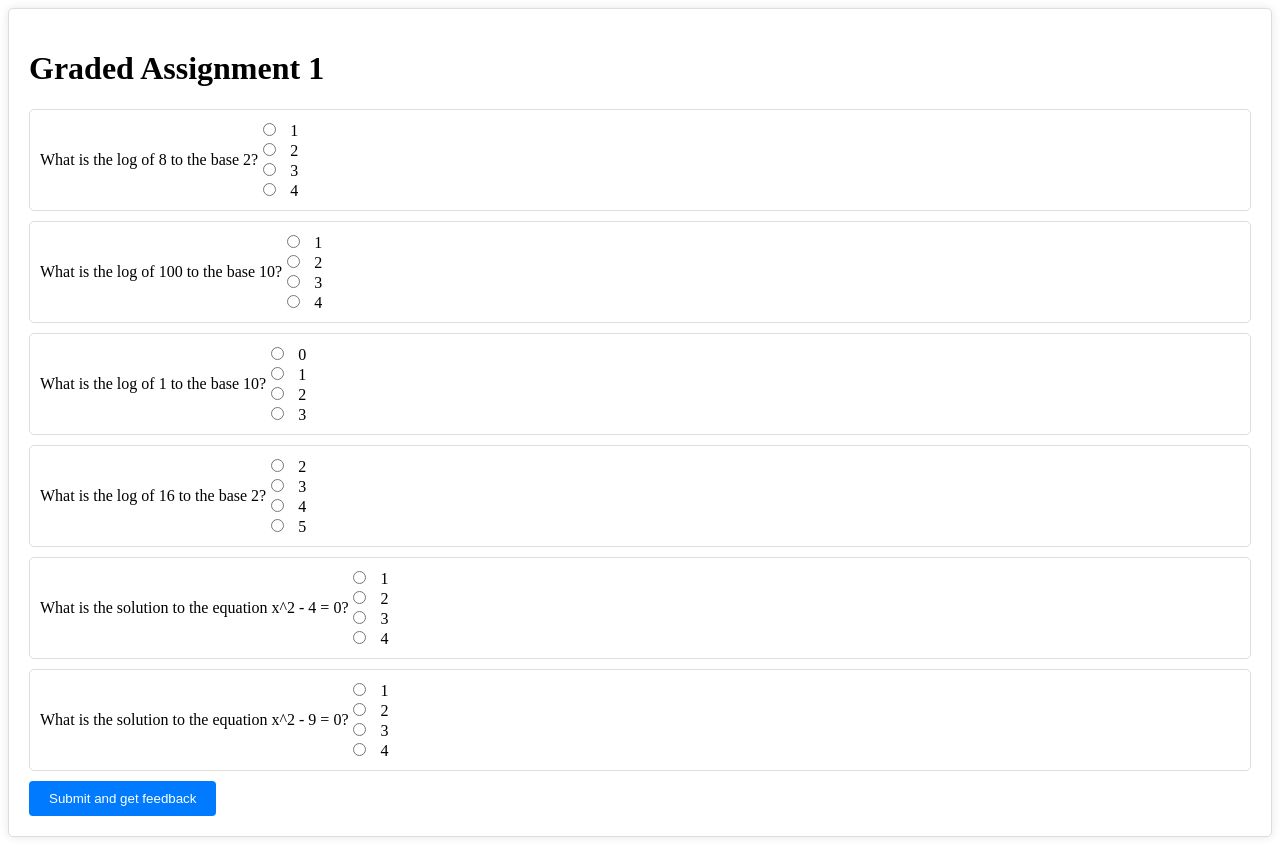
After one commit to dhillonavdeep/soft-engg-project-may-2024-se-may-Team_8, a Flask app: page /dashboard/course/1/GA1 in a window 1280 px wide. The commit adds this page. Run offline with Flask 3, Linux system fonts and the light colour scheme.

Commit message:
Added Graded Assignment features

````diff
--- a/Seek_clone/app.py
+++ b/Seek_clone/app.py
@@ -941,33 +941,6 @@ def check_code():
         }), 500
 
 
-#--------------------------subjective api--------------------------------
-# def process_feedback(question, answer, feedback_type):
-#     if feedback_type == 'cohesiveness':
-#         prompt = f"This was the question: {question} Now we have to give feedback to the student about the cohesiveness of the answer. Does the answer have a proper flow or not? Is the answer relevant to the question? If not, give him proper feedback about these points. Your feedback should not exceed 100 words. This is the answer written by student: {answer}"
-#     else:
-#         prompt = f"This was the question: {question} This is the answer written by student: {answer} Give him feedback about any grammatical mistakes that the answer may have. Your feedback should not exceed 100 words."
-
-#     response = ollama.chat(model='gemma:2b', messages=[
-#         {'role': 'user', 'content': prompt}
-#     ])
-#     feedback = response['message']['content']
-#     feedback = feedback.replace('```python', '').replace('```', '').replace('**', '').strip()
-#     return feedback
-
-# def check_plagiarism_with_gemma(answer, sources):
-#     highest_score = 0
-#     for source in sources:
-#         response = ollama.chat(model='gemma:2b', messages=[
-#             {
-#                 'role': 'user',
-#                 'content': f"Compare the following answer to the source and provide a similarity score between 0 and 100. Answer: {answer} Source: {source}"
-#             }
-#         ])
-#         similarity_score = int(response['message']['content'].strip())
-#         highest_score = max(highest_score, similarity_score)
-#     return highest_score
-
 def process_feedback(question, answer, feedback_type):
     try:
         if feedback_type == 'cohesiveness':
@@ -975,7 +948,7 @@ def process_feedback(question, answer, feedback_type):
         elif feedback_type == 'grammar':
             prompt = f'An assignment has this question: "{question}" This is the answer written by student: {answer} Knowing the the question and answer, list any grammatical mistakes that the answer may have. Also explain how those mistakes can be rectified, keep the response short. Write the answer in bullet points. Include a "\n" after every bullet point.'
         else:
-            prompt = f'An assignment has this question: "{question}" This is the answer written by student: {answer} Knowing the the question and answer, give me a percentage score which tells how much the content is AI generated. Give your answer in the following format: "The given content seems to be <percentage>% AI generated."'
+            prompt = f'An assignment has this question: "{question}" This is the answer written by student: {answer} Knowing the question and the answer, give me a percentage score which tells how much the content is AI generated. Give your answer in the following format: "The given content seems to be <percentage>% AI generated."'
 
         response = ollama.chat(model='gemma:2b', messages=[
             {'role': 'user', 'content': prompt}
@@ -1016,9 +989,55 @@ def evaluate_subjective():
     else:
         return redirect("/user_login")
 
+@app.route("/dashboard/course/1/GA1", methods=["GET","POST"])
+def show_GA1():
+    if request.method=="POST":
+        pass
+    return render_template("GA_1.html")
 
+@app.route("/evaluate_GA", methods=["POST"])
+def evaluate_GA():
+    if request.method=='POST':
+        data = request.get_json()
+        # print(f"DATA=\n\n***********\n")
+        assert isinstance(data, dict),  "WARNING! DATA SHOULD be A DICT"
 
+        prompt = '''An assignment was given to a student. The topics for the assignment are: Logarithms and Quadratic equations. Here I am giving you the questions that were given in the assignment, the answer that was marked by the student, and the actual answer of that question. You have to analyse the information and suggest the learning path for that student. The feedback should include:
+        1. In which topics he needs to focus more?
+        2. In which topic he is strong?
+        3. Suggest atleast 2 questions based on the topic in which the student seems weak.
 
+        Here is the required information:
+        {'''
+
+        for (k,v) in data.items():
+            text = f'''
+Question asked: {k}
+Answer given by student: {v[0]}
+Actual answer: {v[1]}, \n\n'''
+            prompt+=text
+        prompt+="}"
+        text = '''Your answer should be in the following format:
+        The topics in which the student seems weak is/are: <relevant info here>.
+        The topics in which the student seems strong is/are: <relevant info here>.
+        Here are some additional questions for student to practice: <numerical questions here>'''
+        prompt+=text
+        # print("GENERATED PROMPT = \n*********\n",prompt)
+        # return jsonify({'Answer': "hello \n world**#"})
+        try:
+            # Generate response using model
+            response = ollama.chat(model='gemma:2b', messages=[
+                {'role': 'user', 'content': prompt}
+            ])
+            answer = response['message']['content']
+            print(f"Generated answer: {answer}")
+
+            # Return the generated response
+            return jsonify({'Answer': answer}), 200
+        except KeyError as e:
+            return jsonify({'error': f"Missing form data: {e.args[0]}"}), 400
+        except Exception as e:
+            return jsonify({'error': f"An error occurred: {str(e)}"}), 500
 
 #----------------------------course DETAILS-------------------------------------------------
 @app.route("/course_details/<cat_id>", methods=["GET"])
@@ -1030,10 +1049,6 @@ def content_course(cat_id):
             return render_template("course_details.html", course=course_det, contents=content_det)
         return redirect("/")
 
-
-
-
-
 #-----------------------content DETAILS---------------------------------
 @app.route("/content/<content_id>", methods=["GET"])
 def content_details(content_id):
@@ -1043,9 +1058,6 @@ def content_details(content_id):
             return render_template("content_details.html", content=content_det)
         return redirect("/")
 
-
-
-
 #Running the app
 if __name__=="__main__":
     app.debug=True
--- /dev/null
+++ b/Seek_clone/templates/GA_1.html
@@ -0,0 +1,213 @@
+<!DOCTYPE html>
+<html lang="en">
+<head>
+    <meta charset="UTF-8">
+    <meta name="viewport" content="width=device-width, initial-scale=1.0">
+    <title>GA1</title>
+    <link rel="stylesheet" href="{{ url_for('static', filename='css/user_content.css') }}">
+</head>
+<body style="background-color: #ffffffea;">
+<div class="container">
+<div class="content-container">
+        <h1 class="welcome-heading">Graded Assignment 1</h1>
+    <form id="assignmentForm">
+        <!-- Logarithm Questions -->
+        <div class="mcq-option">
+            <p>What is the log of 8 to the base 2?</p>
+            <div class="options">
+                <input type="radio" id="q1a" name="q1" value="1">
+                <label for="q1a">1</label><br>
+                <input type="radio" id="q1b" name="q1" value="2">
+                <label for="q1b">2</label><br>
+                <input type="radio" id="q1c" name="q1" value="3">
+                <label for="q1c">3</label><br>
+                <input type="radio" id="q1d" name="q1" value="4">
+                <label for="q1d">4</label>
+            </div>
+        </div>
+        <div class="mcq-option">
+            <p>What is the log of 100 to the base 10?</p>
+            <div class="options">
+                <input type="radio" id="q2a" name="q2" value="1">
+                <label for="q2a">1</label><br>
+                <input type="radio" id="q2b" name="q2" value="2">
+                <label for="q2b">2</label><br>
+                <input type="radio" id="q2c" name="q2" value="3">
+                <label for="q2c">3</label><br>
+                <input type="radio" id="q2d" name="q2" value="4">
+                <label for="q2d">4</label>
+            </div>
+        </div>
+        <div class="mcq-option">
+            <p>What is the log of 1 to the base 10?</p>
+            <div class="options">
+                <input type="radio" id="q3a" name="q3" value="0">
+                <label for="q3a">0</label><br>
+                <input type="radio" id="q3b" name="q3" value="1">
+                <label for="q3b">1</label><br>
+                <input type="radio" id="q3c" name="q3" value="2">
+                <label for="q3c">2</label><br>
+                <input type="radio" id="q3d" name="q3" value="3">
+                <label for="q3d">3</label>
+            </div>
+        </div>
+        <div class="mcq-option">
+            <p>What is the log of 16 to the base 2?</p>
+            <div class="options">
+                <input type="radio" id="q4a" name="q4" value="2">
+                <label for="q4a">2</label><br>
+                <input type="radio" id="q4b" name="q4" value="3">
+                <label for="q4b">3</label><br>
+                <input type="radio" id="q4c" name="q4" value="4">
+                <label for="q4c">4</label><br>
+                <input type="radio" id="q4d" name="q4" value="5">
+                <label for="q4d">5</label>
+            </div>
+        </div>
+        <!-- Polynomial Questions -->
+        <div class="mcq-option">
+            <p>What is the solution to the equation x^2 - 4 = 0?</p>
+            <div class="options">
+                <input type="radio" id="q5a" name="q5" value="1">
+                <label for="q5a">1</label><br>
+                <input type="radio" id="q5b" name="q5" value="2">
+                <label for="q5b">2</label><br>
+                <input type="radio" id="q5c" name="q5" value="3">
+                <label for="q5c">3</label><br>
+                <input type="radio" id="q5d" name="q5" value="4">
+                <label for="q5d">4</label>
+            </div>
+        </div>
+        <div class="mcq-option">
+            <p>What is the solution to the equation x^2 - 9 = 0?</p>
+            <div class="options">
+                <input type="radio" id="q6a" name="q6" value="1">
+                <label for="q6a">1</label><br>
+                <input type="radio" id="q6b" name="q6" value="2">
+                <label for="q6b">2</label><br>
+                <input type="radio" id="q6c" name="q6" value="3">
+                <label for="q6c">3</label><br>
+                <input type="radio" id="q6d" name="q6" value="4">
+                <label for="q6d">4</label>
+            </div>
+        </div>
+        <!-- <div class="mcq-option">
+            <p>7. What is the solution to the equation x^2 - 1 = 0?</p>
+            <div class="options">
+                <input type="radio" id="q7a" name="q7" value="1">
+                <label for="q7a">1</label><br>
+                <input type="radio" id="q7b" name="q7" value="2">
+                <label for="q7b">2</label><br>
+                <input type="radio" id="q7c" name="q7" value="3">
+                <label for="q7c">3</label><br>
+                <input type="radio" id="q7d" name="q7" value="4">
+                <label for="q7d">4</label>
+            </div>
+        </div>
+        <div class="mcq-option">
+            <p>8. What is the solution to the equation x^2 - 25 = 0?</p>
+            <div class="options">
+                <input type="radio" id="q8a" name="q8" value="1">
+                <label for="q8a">1</label><br>
+                <input type="radio" id="q8b" name="q8" value="2">
+                <label for="q8b">2</label><br>
+                <input type="radio" id="q8c" name="q8" value="3">
+                <label for="q8c">3</label><br>
+                <input type="radio" id="q8d" name="q8" value="4">
+                <label for="q8d">4</label>
+            </div>
+        </div>
+        <div class="mcq-option">
+            <p>9. What is the solution to the equation x^2 - 36 = 0?</p>
+            <div class="options">
+                <input type="radio" id="q9a" name="q9" value="1">
+                <label for="q9a">1</label><br>
+                <input type="radio" id="q9b" name="q9" value="2">
+                <label for="q9b">2</label><br>
+                <input type="radio" id="q9c" name="q9" value="3">
+                <label for="q9c">3</label><br>
+                <input type="radio" id="q9d" name="q9" value="4">
+                <label for="q9d">4</label>
+            </div>
+        </div>
+        <div class="mcq-option">
+            <p>10. What is the solution to the equation x^2 - 49 = 0?</p>
+            <div class="options">
+                <input type="radio" id="q10a" name="q10" value="1">
+                <label for="q10a">1</label><br>
+                <input type="radio" id="q10b" name="q10" value="2">
+                <label for="q10b">2</label><br>
+                <input type="radio" id="q10c" name="q10" value="3">
+                <label for="q10c">3</label><br>
+                <input type="radio" id="q10d" name="q10" value="4">
+                <label for="q10d">4</label>
+            </div>
+        </div> -->
+        <button type="button" class="btn btn-primary" onclick="submitAssignment()">Submit and get feedback</button>
+    </form>
+    <div id="resultBox" class="mt-3"></div>
+</div>
+</div>
+    <script>
+        function formatAnswerText(text) {
+        // Remove Markdown characters like * _ # `
+        return text.replace(/[*_#`]/g, '');
+    }
+        const questions = {
+                "What is the log of 8 to the base 2?": 3,
+                "What is the log of 100 to the base 10?": 2,
+                "What is the log of 1 to the base 10?": 0,
+                "What is the log of 16 to the base 2?": 4,
+                "What is the solution to the equation x^2 - 4 = 0?": 2,
+                "What is the solution to the equation x^2 - 9 = 0?": 3,
+                "What is the solution to the equation x^2 - 1 = 0?": 1,
+                "What is the solution to the equation x^2 - 25 = 0?": 5,
+                "What is the solution to the equation x^2 - 36 = 0?": 6,
+                "What is the solution to the equation x^2 - 49 = 0?": 7,
+            };
+
+        function submitAssignment() {
+            document.getElementById('resultBox').innerHTML = "Please wait while we are fetching the feedback"
+            let results = {};
+
+            // Iterate over all questions
+            document.querySelectorAll('.mcq-option').forEach(questionElement => {
+                const questionText = questionElement.querySelector('p').textContent.trim();
+                const correctAnswer = questions[questionText];
+
+                const selectedAnswer = questionElement.querySelector('input[type="radio"]:checked');
+
+                if (selectedAnswer) {
+                    results[questionText] = [parseInt(selectedAnswer.value), correctAnswer];
+                } else {
+                    results[questionText] = [null, correctAnswer]; // No answer selected
+                }
+            });
+
+            const jsonData = JSON.stringify(results);
+            console.log(jsonData);
+            // Send jsonData to backend as needed
+            fetch('/evaluate_GA', {
+                method: 'POST',
+                headers: {
+                    'Content-Type': 'application/json'
+                },
+                body: jsonData
+            })
+            .then(response => response.json())
+            .then(data => {
+                result_1 = data.Answer.replace(/\n/g, '<br>');
+                result_1 = formatAnswerText(result_1);
+                console.log('Success:', result_1);
+                // Display the result in the text box
+                // document.getElementById('resultBox').value = JSON.stringify(data, null, 2);
+                document.getElementById('resultBox').innerHTML = result_1
+            })
+            .catch((error) => {
+                // console.error('Error:', error);
+                document.getElementById('resultBox').innerHTML = 'Error occurred while processing the request.';
+            });
+        }
+    </script>
+</body>
+</html>
--- a/Seek_clone/templates/user_content.html
+++ b/Seek_clone/templates/user_content.html
@@ -15,6 +15,7 @@
                         {{ item.content_name }}
                     </a>
                 {% endfor %}
+                <div style="padding: 10px; background-color: white; color: black;"><a href="/dashboard/course/1/GA1" target="_blank">Graded Assignment 1</a></div>
 
                 {% for mcq in mcq_assignments %}
                     <a href="?selected_mcq={{ mcq.id }}" class="list-group-item list-group-item-action {% if selected_mcq and mcq.id == selected_mcq.id %}active{% endif %}">
````
Also changed, not shown: Seek_clone/SEEK.db.
